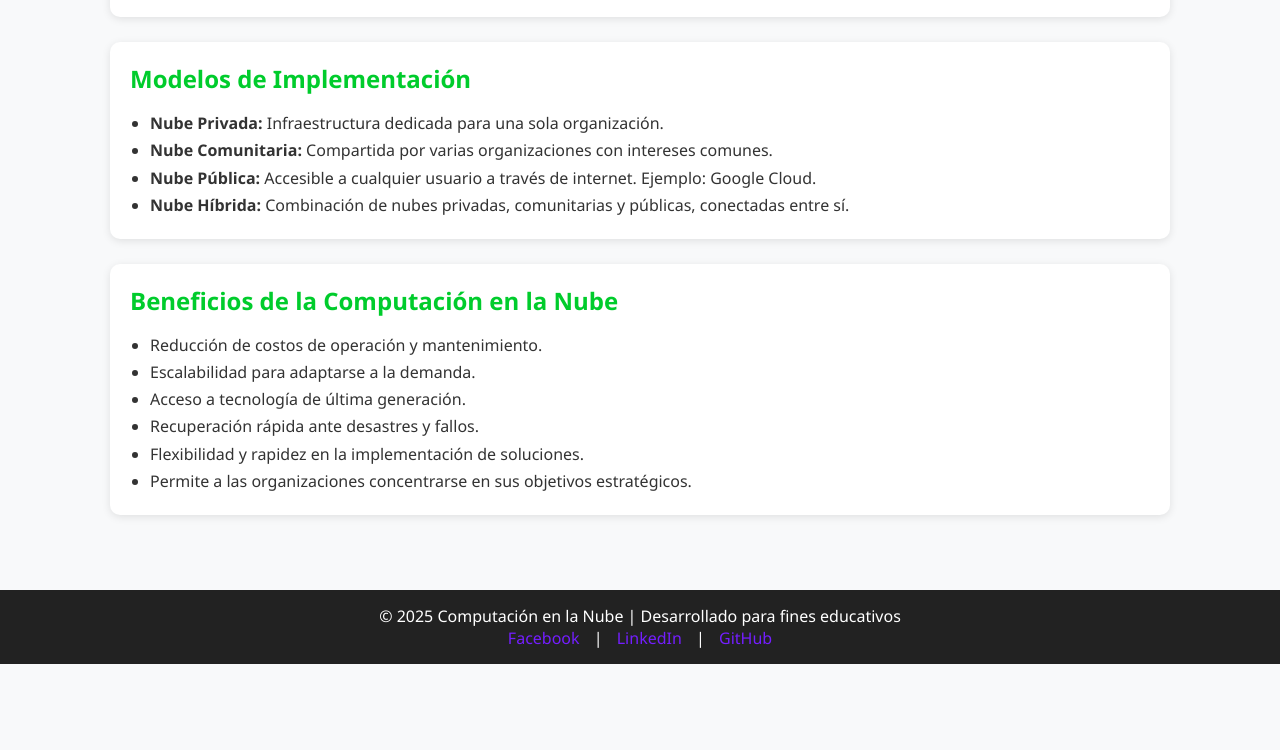
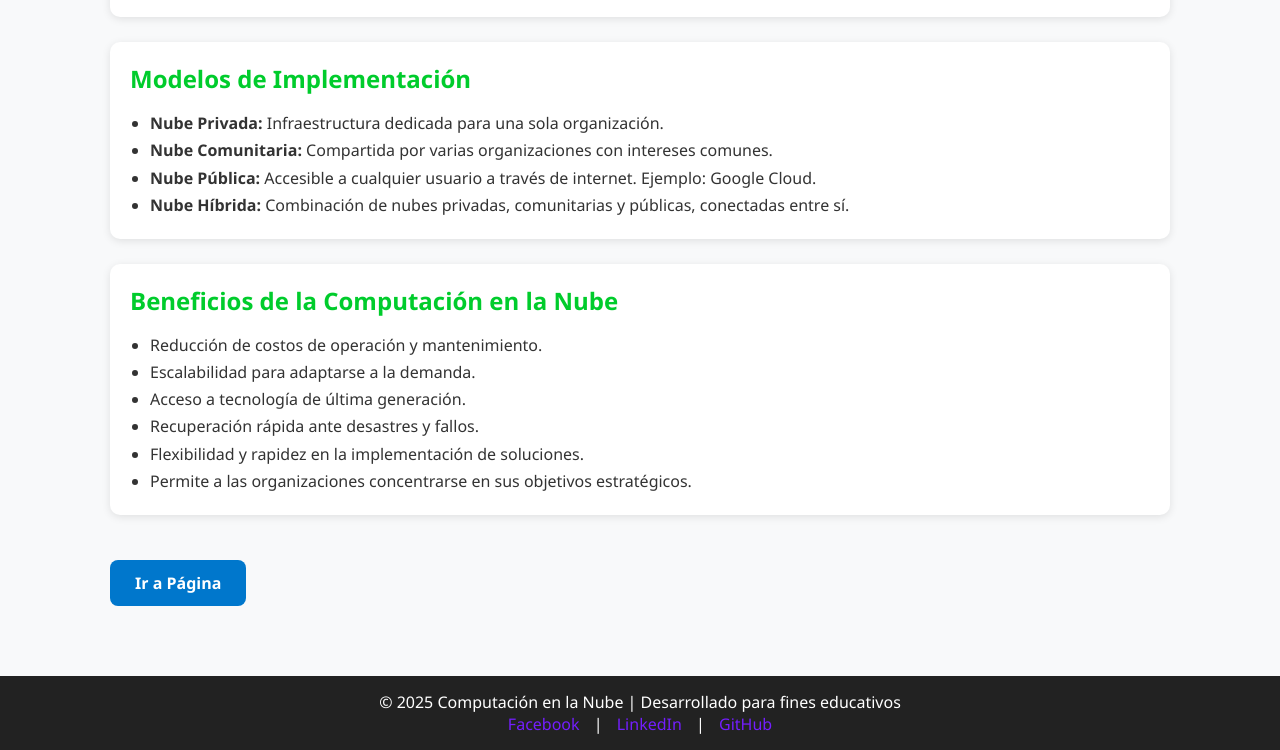
Before and after one commit to vanegas2124-source/Ejerciciosempiricos, a plain HTML site: page index.html in a window 1280 px wide. Shown: the part 377-1127 px from the top of the page. Before the commit the page ends 1041 px from the top, so only its background shows below. Drawn offline with Linux system fonts and the light colour scheme.

Commit message:
Agrego botón en index.html que dirige a pagina.html

```diff
--- a/index.html
+++ b/index.html
@@ -72,6 +72,22 @@
             line-height: 1.7;
         }
 
+        .btn-link {
+            display: inline-block;
+            margin: 20px 0;
+            padding: 12px 25px;
+            background-color: #0077cc;
+            color: #fff;
+            text-decoration: none;
+            font-weight: bold;
+            border-radius: 8px;
+            transition: background-color 0.3s ease;
+        }
+
+        .btn-link:hover {
+            background-color: #005fa3;
+        }
+
         footer {
             text-align: center;
             background-color: #222;
@@ -134,6 +150,9 @@
                 <li>Permite a las organizaciones concentrarse en sus objetivos estratégicos.</li>
             </ul>
         </section>
+
+        <!-- Botón que lleva a pagina.html -->
+        <a href="pagina.html" class="btn-link">Ir a Página</a>
     </div>
 
     <footer>
```
